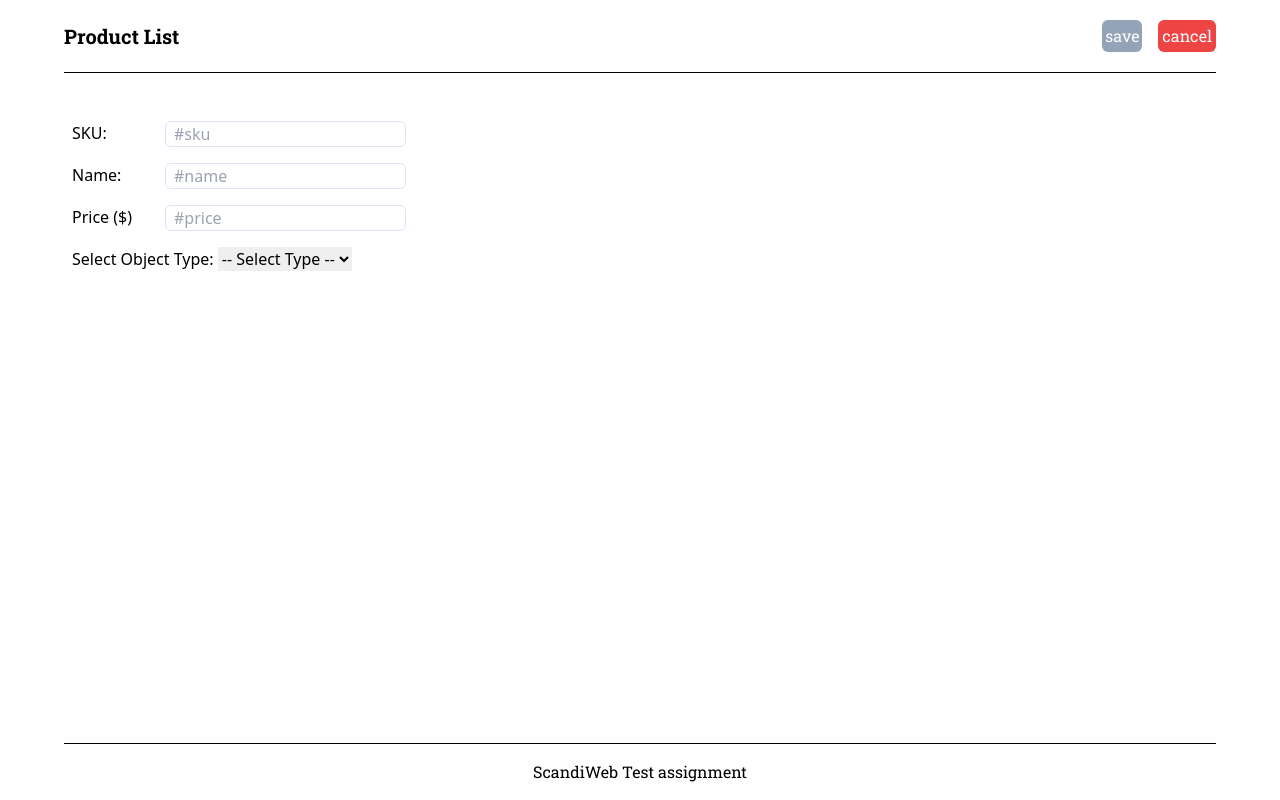
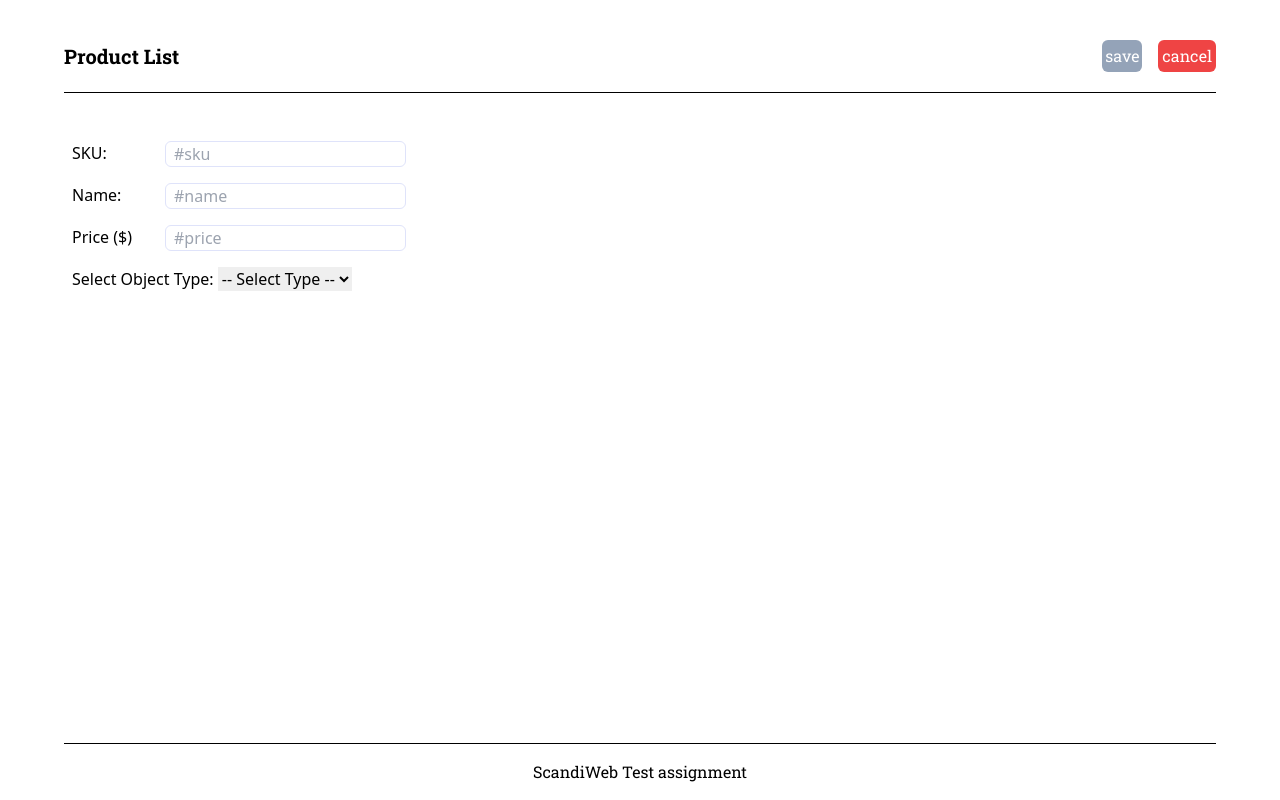
Before and after one commit to TatoPirtakhia/scandiWeb, a React (Vite) app: page /NewProduct in a window 1280 px wide. Built offline with nearby package versions, Linux system fonts and the light colour scheme; no server answers.

Commit message:
fix styles

```diff
--- a/src/App.tsx
+++ b/src/App.tsx
@@ -29,7 +29,7 @@ function App() {
   };
 
   return (
-    <div className="h-full w-full flex flex-col items-center">
+    <div className="h-full w-full flex flex-col items-center pt-5">
 
       <div className="flex flex-wrap justify-center  w-[90%] pb-[100px]">
         <Routing data={data} setIds={setIds} setData={setData} ids={ids} deleteIDS={deleteIDS}/>
--- a/src/pages/Home.tsx
+++ b/src/pages/Home.tsx
@@ -34,7 +34,7 @@ function Home(props: {
       setCheckedProducts(Array(data.length).fill(false))
     }
   return (
-    <div className="h-full w-full flex flex-col items-center">
+    <div className="h-full w-full flex flex-col items-start">
       <nav className="flex w-full items-center mb-10   justify-between pt-5 pb-5 border-b-black border-b-[1px] ">
         <h1 className="roboto font-bold text-[20px]">Product List</h1>
         <div className={`flex gap-4 `}>
@@ -46,7 +46,7 @@ function Home(props: {
           </button>
         </div>
       </nav>
-      <div className="w-full flex justify-center gap-6 flex-wrap ">
+      <div className="w-full flex justify-center  xl:justify-start gap-6 flex-wrap ">
         {data.map((data: Product, index) => {
           return (
             <GetProduct
```
